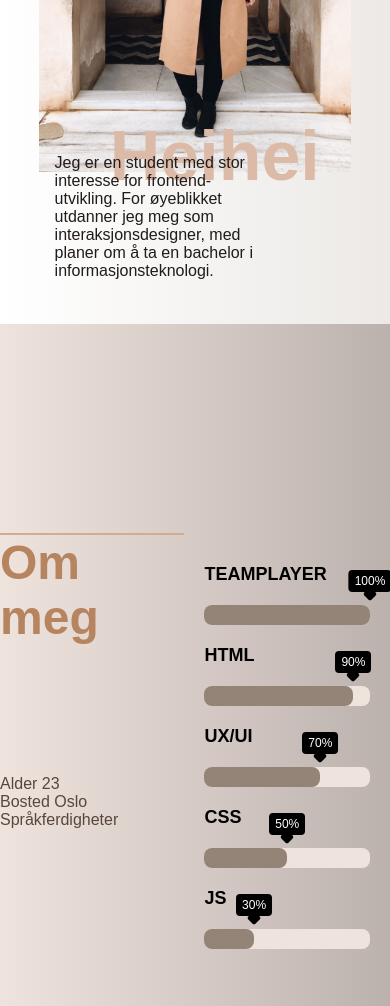
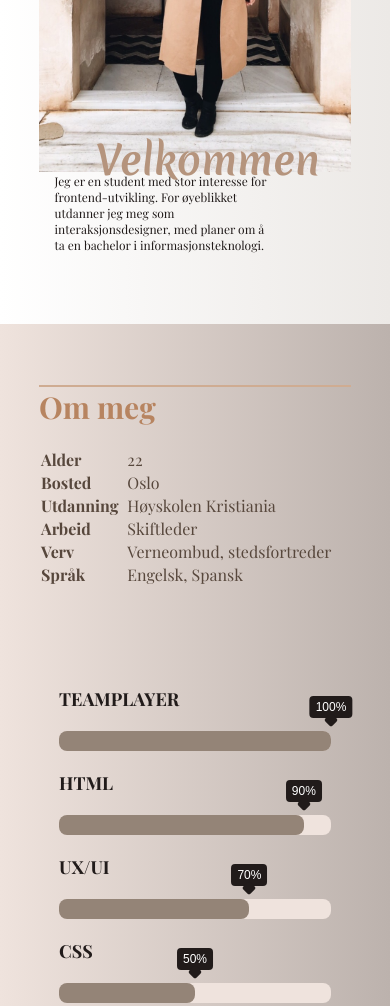
Before and after one commit to carolinevannebo/portfolio, a plain HTML site: page index.html in a window 390 px wide. Shown: the part 520-1526 px from the top of the page. Drawn offline with nearby package versions, Linux system fonts and the light colour scheme.

Commit message:
småpirk

```diff
--- a/index.html
+++ b/index.html
@@ -6,6 +6,8 @@
     <meta http-equiv="X-UA-Compatible" content="ie=edge">
     <link rel="stylesheet" href="node_modules/@glidejs/glide/dist/css/glide.core.min.css">
     <link rel="stylesheet" href="node_modules/@glidejs/glide/dist/css/glide.theme.min.css">
+    <link rel="preconnect" href="https://fonts.gstatic.com">
+    <link rel="stylesheet" href="https://fonts.googleapis.com/css2?family=Merienda:wght@700&family=Playfair+Display:wght@400;500;600;700&display=swap">
     <link rel="stylesheet" href="./style.css">
     <title>Caroline Vannebo</title>
 </head>
@@ -29,7 +31,7 @@
                 <section class="landing" id="landing">
                         <div class="hero">
                             <img src="./media/profilbilde.jpg">
-                            <h1 class="headline">Heihei</h1>
+                            <h1 class="headline">Velkommen</h1>
                             <div class="info">
                                 <p>Jeg er en student med stor interesse for frontend-utvikling.
                                     For øyeblikket utdanner jeg meg som interaksjonsdesigner,
@@ -47,10 +49,34 @@
 
         <div class="infoBox">
             <h1>Om meg</h1>
-            <p>Alder 23</p>
-            <p>Bosted Oslo</p>
-            <p>Språkferdigheter</p>
+            <table>
+                <tr>
+                  <th>Alder</th>
+                  <td>22</td>
+                </tr>
+                <tr>
+                  <th>Bosted</th>
+                  <td>Oslo</td>
+                </tr>
+                <tr>
+                  <th>Utdanning</th>
+                  <td>Høyskolen Kristiania</td>
+                </tr>
+                <tr>
+                  <th>Arbeid</th>
+                  <td>Skiftleder</td>
+                </tr>
+                <tr>
+                  <th>Verv</th>
+                  <td>Verneombud, stedsfortreder</td>
+                </tr>
+                <tr>
+                  <th>Språk</th>
+                  <td>Engelsk, Spansk</td>
+                </tr>
+            </table>
         </div>
+
 
         <div class="skills">
                 <div class="skill">
--- a/script.js
+++ b/script.js
@@ -8,7 +8,8 @@ const logo = document.querySelector('.logo');
 const headline = document.querySelector('.headline');
 const info = document.querySelector('.info');
 const nav = document.querySelector('nav');
-const box = document.querySelector('.box');
+//const box = document.querySelector('.box');
+const skill = document.querySelector('.skill-per');
 
 
 hamburger.addEventListener('click', () => {
@@ -98,10 +99,10 @@ tl.fromTo(
 
 /*
 function scrollAppear(){
-    var boxPosition = box.getBoundingClientRect().top;
+    var skillsPosition = skills.getBoundingClientRect().top;
     var screenPosition = window.innerHeight / 2;
-    if(boxPosition < screenPosition){
-        box.classList.add('box-appear');
+    if(skillsPosition < screenPosition){
+    skills.classList.add('skills-appear');
     }
 };
 
@@ -115,9 +116,6 @@ $('.skill-per').each(function(){
     $({animatedValue: 0}).animate({animatedValue: per},{
       duration: 1000,
       step: function(){
-          /*if(per == 100){
-              console.log(this.animatedValue);
-          }*/
         $this.attr('per', Math.floor(this.animatedValue) + '%');
       },
       complete: function(){
@@ -127,7 +125,6 @@ $('.skill-per').each(function(){
 });
 
 
-
 new Glide('.glide', {
     type: 'carousel',
     startAt: 0,
--- a/style.css
+++ b/style.css
@@ -3,7 +3,7 @@
     padding: 0;
     box-sizing: border-box;
     scroll-behavior: smooth;
-    font-family: 'Montserrat', sans-serif;
+    font-family: 'Playfair Display', serif;
 }
 .slider{
     position: absolute;
@@ -55,12 +55,13 @@ nav{
     object-fit: cover;
 }
 .headline{
+    font-family: 'Merienda', cursive;
     position: absolute;
     top: 100%;
     right: 35%;
     font-size: 100px;
     transform: translate(-20%, -70%);
-    color: #dbbaa7;
+    color: #b5947d;
     z-index: 3;
 }
 .info{
@@ -109,11 +110,12 @@ nav{
     display: flex;
     justify-content: space-evenly;
     align-items: center;
+    padding: 10%;
 }
-
 .infoBox{
     width: 100%;
     max-width: 400px;
+    color: #57473c;
 
 }
 .infoBox h1{
@@ -122,15 +124,20 @@ nav{
     color: #b78460;
     bottom: 130px;
     border-top: 2px solid #cfac92;
-
 }
-.infoBox p{
-    color: #57473c;
+th{
+    display: flex;/*
+    align-items: flex-start;
+    justify-content: left;*/
+}
+table{
+    width: 100%;
 }
 .skills{
     width: 100%;
     max-width: 600px;
     padding: 0 20px;
+    color: #211b1a;
 }
 .skill-name{
     font-size: 18px;
@@ -150,12 +157,13 @@ nav{
     width: 0;
     transition: 1s linear;
     position: relative;
+    font-family: Arial, Helvetica, sans-serif;
 }
 .skill-per::before{
     content: attr(per);
     position: absolute;
     padding: 4px 6px;
-    background-color: #000;
+    background-color: #211b1a;
     color: #fff;
     font-size: 12px;
     border-radius: 4px;
@@ -168,7 +176,7 @@ nav{
     position: absolute;
     width: 10px;
     height: 10px;
-    background-color: #000;
+    background-color: #211b1a;
     top: -16px;
     right: 0;
     transform: translateX(50%) rotate(45deg);
@@ -213,10 +221,14 @@ nav{
     flex-direction: column;
     align-items: center;
     justify-content: space-evenly;
+    background: #ECE9E6;  /* fallback for old browsers */
+    background: -webkit-linear-gradient(to right, #FFFFFF, #ECE9E6);  /* Chrome 10-25, Safari 5.1-6 */
+    background: linear-gradient(to right, #FFFFFF, #ECE9E6); /* W3C, IE 10+/ Edge, Firefox 16+, Chrome 26+, Opera 12+, Safari 7+ */
+
 }
 .kontakt-meg h1{
     font-size: 3rem;
-    color: #948477;
+    color: #bcb2ad;
 }
 .kontakt-meg div{
     flex-direction: row;
@@ -258,13 +270,14 @@ nav{
         height: 100vh;
         width: 100%;
         flex-direction: column;
-        clip-path: circle(89px at 90% -10%);
-        -webkit-clip-path: circle(89px at 90% -10%);
+        clip-path: circle(50px at 90% -10%);
+        -webkit-clip-path: circle(50px at 90% -10%);
         transition: all 1s ease-out;
         pointer-events: none;
         justify-content: center;
         align-items: center;
         grid-column: 1/-1;
+        /*89px circle*/
     }
     .nav-links.open{
         clip-path: circle(1500px at 90% -10%);
@@ -292,7 +305,7 @@ nav{
     }
     .headline{
         font-size: 70px;
-        top: 100%;
+        top: 101%;
         right: 10%;
     }
     .hero{
@@ -311,9 +324,39 @@ nav{
         left: 5%;
     }
 }
-
+@media screen and (max-width: 756px){
+    .headline{
+        font-size: 50px;
+        top: 100%;
+    }
+    .info{
+        font-size: 15px;
+        bottom: -25%;
+    }
+    .om-meg{
+        flex-direction: column;
+        padding: 0% 10% 0% 10%;
+    }
+    .infoBox{
+        max-height: 60%;
+    }
+    .infoBox h1{
+        bottom: 20px;
+    }
+}
+@media screen and (max-width: 468px){
+    .headline{
+        font-size: 40px;
+    }
+    .info{
+        font-size: 12px;
+        bottom: -15%;
+    }
+    .infoBox h1{
+        font-size: 30px;
+    }
+}
 /*
-få logo og hamburger hvit når åpen
 responsiv hero
 størrelsen på glide__slide?
 */
```
